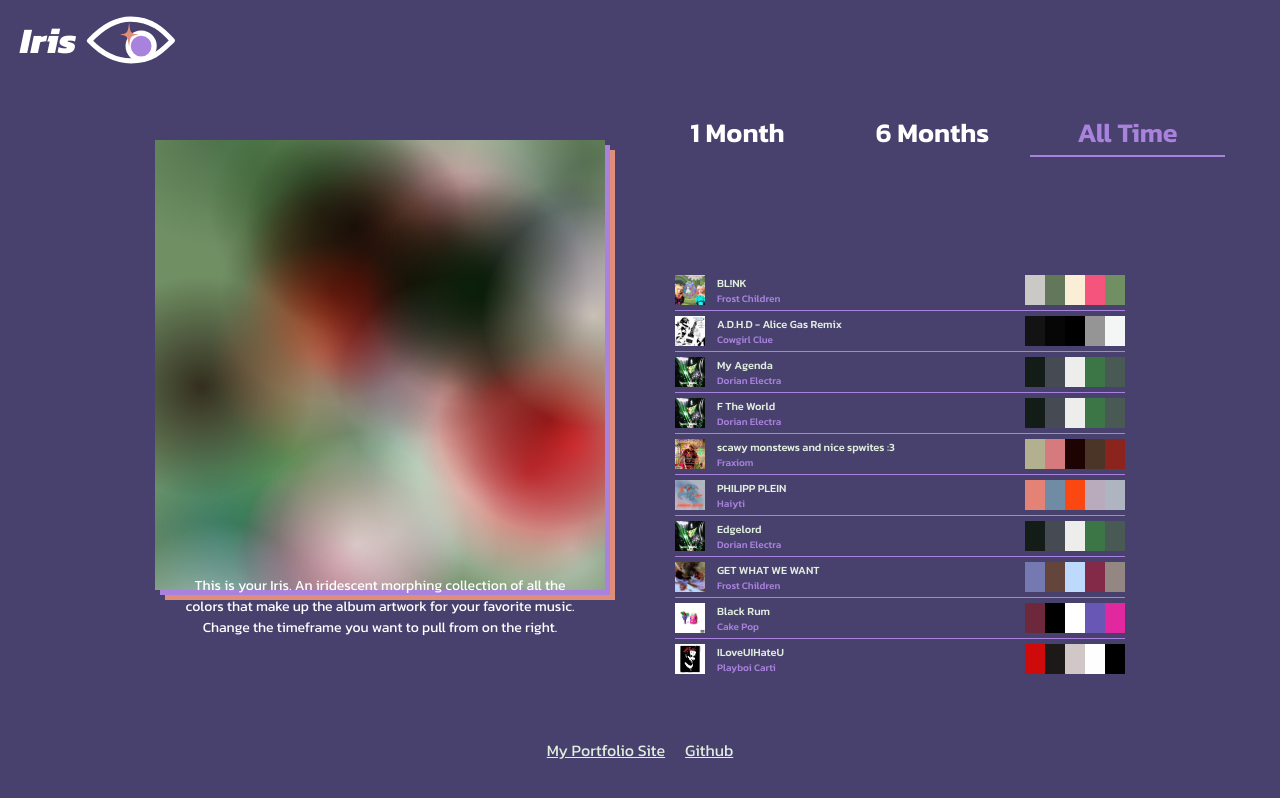
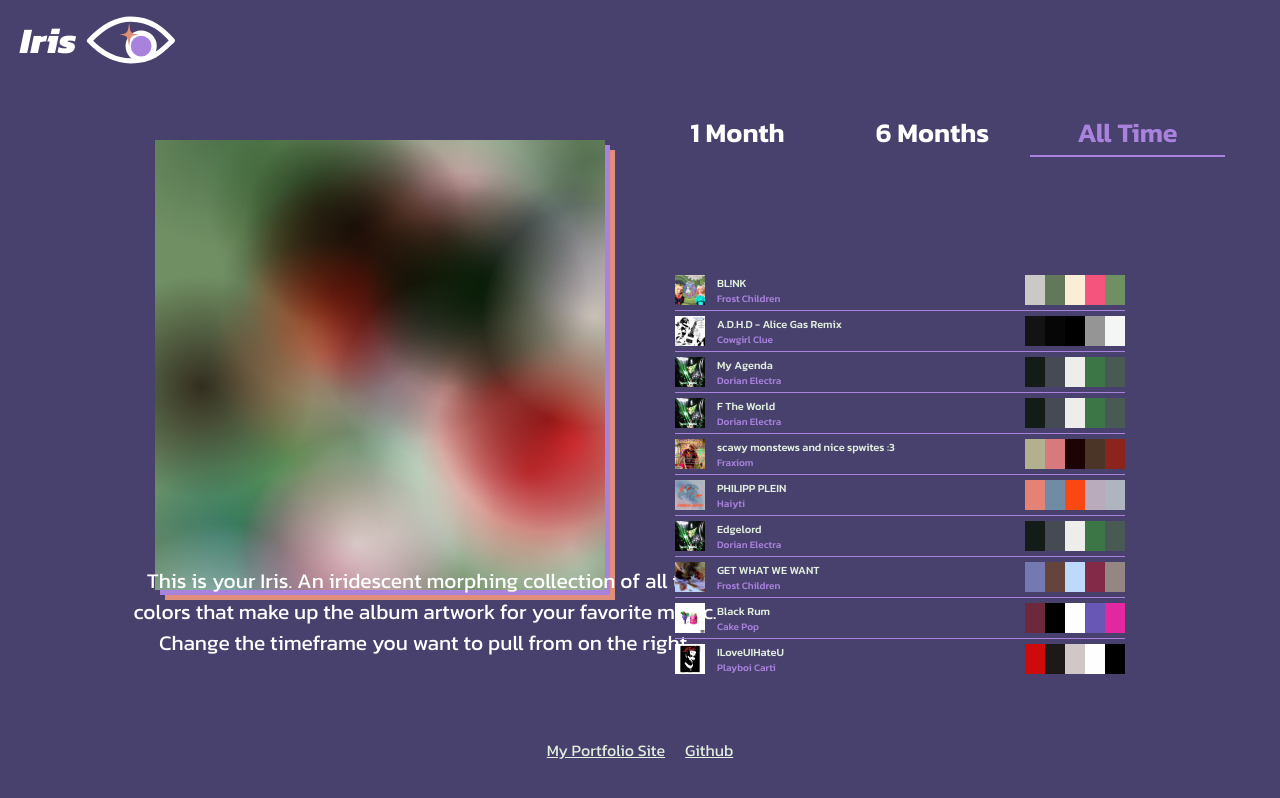
Before and after one commit to NickGroveSE/IrisDemo, a Vue app: page / in a window 1280 px wide. Shown: the top 798 px of the page. Built offline with nearby package versions, Linux system fonts and the light colour scheme.

Commit message:
Description Changed for Demo

```diff
--- a/src/App.vue
+++ b/src/App.vue
@@ -170,15 +170,15 @@
 
   /* Intra-Panel Styling*/
   #description {
-    width: 400px;
-    height: 80px;
+    width: 600px;
+    height: 120px;
     position: absolute;
     left: 0;
     right: 0;
-    bottom: 50px;
+    bottom: 20px;
     margin: 0 auto 0 auto;
     padding: 5px;
-    font-size: 14px;
+    font-size: 21px;
     text-align: center;
   }
 
```
